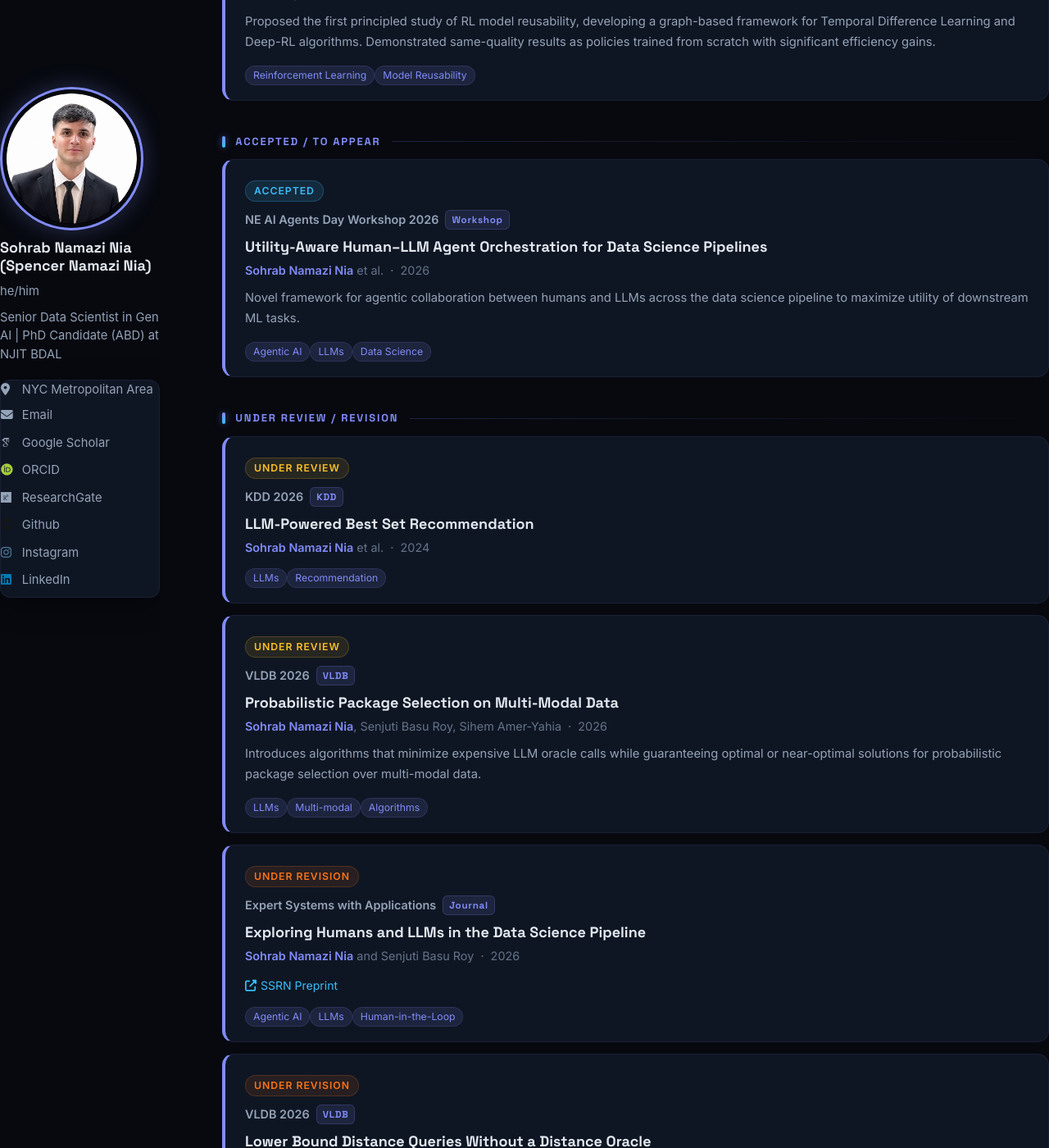
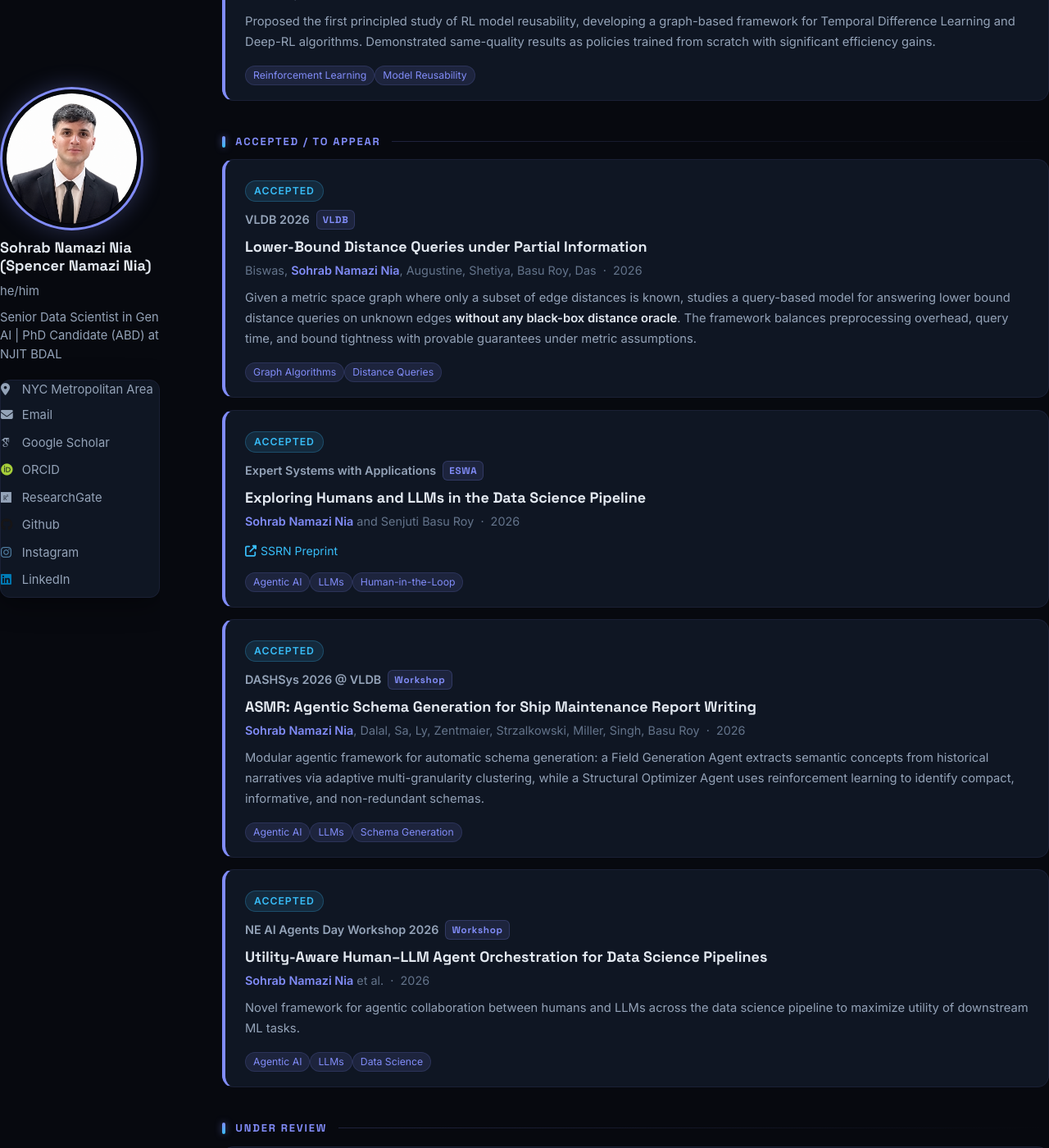
Before and after one commit to sohrabnamazinia/sohrabnamazinia.github.io, a Jekyll site: the page built from _pages/publications.md, in a window 1280 px wide and 1400 px high, scrolled down 1097 px. Shown: the whole window at 82% size. Built offline with Jekyll 4.4.1, drawn with Linux system fonts in a browser that asks for light colours; some web fonts are replaced; some of the changed text lies outside the part shown.

Commit message:
update papers

```diff
--- a/_pages/publications.md
+++ b/_pages/publications.md
@@ -50,36 +50,16 @@ redirect_from:
 
 <div class="pub-card">
   <div class="pub-status pub-status--accepted">Accepted</div>
-  <div class="pub-venue">NE AI Agents Day Workshop 2026 <span class="pub-venue-tag">Workshop</span></div>
-  <h3 class="pub-title">Utility-Aware Human–LLM Agent Orchestration for Data Science Pipelines</h3>
-  <p class="pub-authors"><strong>Sohrab Namazi Nia</strong> et al. &nbsp;·&nbsp; 2026</p>
-  <p class="pub-abstract">Novel framework for agentic collaboration between humans and LLMs across the data science pipeline to maximize utility of downstream ML tasks.</p>
-  <div class="pub-tags"><span class="proj-tag">Agentic AI</span><span class="proj-tag">LLMs</span><span class="proj-tag">Data Science</span></div>
-</div>
-
-<!-- ========== UNDER REVIEW ========== -->
-<div class="exp-section-label">Under Review / Revision</div>
-
-<div class="pub-card">
-  <div class="pub-status pub-status--review">Under Review</div>
-  <div class="pub-venue">KDD 2026 <span class="pub-venue-tag">KDD</span></div>
-  <h3 class="pub-title">LLM-Powered Best Set Recommendation</h3>
-  <p class="pub-authors"><strong>Sohrab Namazi Nia</strong> et al. &nbsp;·&nbsp; 2024</p>
-  <div class="pub-tags"><span class="proj-tag">LLMs</span><span class="proj-tag">Recommendation</span></div>
+  <div class="pub-venue">VLDB 2026 <span class="pub-venue-tag">VLDB</span></div>
+  <h3 class="pub-title">Lower-Bound Distance Queries under Partial Information</h3>
+  <p class="pub-authors">Biswas, <strong>Sohrab Namazi Nia</strong>, Augustine, Shetiya, Basu Roy, Das &nbsp;·&nbsp; 2026</p>
+  <p class="pub-abstract">Given a metric space graph where only a subset of edge distances is known, studies a query-based model for answering lower bound distance queries on unknown edges <strong>without any black-box distance oracle</strong>. The framework balances preprocessing overhead, query time, and bound tightness with provable guarantees under metric assumptions.</p>
+  <div class="pub-tags"><span class="proj-tag">Graph Algorithms</span><span class="proj-tag">Distance Queries</span></div>
 </div>
 
 <div class="pub-card">
-  <div class="pub-status pub-status--review">Under Review</div>
-  <div class="pub-venue">VLDB 2026 <span class="pub-venue-tag">VLDB</span></div>
-  <h3 class="pub-title">Probabilistic Package Selection on Multi-Modal Data</h3>
-  <p class="pub-authors"><strong>Sohrab Namazi Nia</strong>, Senjuti Basu Roy, Sihem Amer-Yahia &nbsp;·&nbsp; 2026</p>
-  <p class="pub-abstract">Introduces algorithms that minimize expensive LLM oracle calls while guaranteeing optimal or near-optimal solutions for probabilistic package selection over multi-modal data.</p>
-  <div class="pub-tags"><span class="proj-tag">LLMs</span><span class="proj-tag">Multi-modal</span><span class="proj-tag">Algorithms</span></div>
-</div>
-
-<div class="pub-card">
-  <div class="pub-status pub-status--revision">Under Revision</div>
-  <div class="pub-venue">Expert Systems with Applications <span class="pub-venue-tag">Journal</span></div>
+  <div class="pub-status pub-status--accepted">Accepted</div>
+  <div class="pub-venue">Expert Systems with Applications <span class="pub-venue-tag">ESWA</span></div>
   <h3 class="pub-title">Exploring Humans and LLMs in the Data Science Pipeline</h3>
   <p class="pub-authors"><strong>Sohrab Namazi Nia</strong> and Senjuti Basu Roy &nbsp;·&nbsp; 2026</p>
   <div class="pub-footer">
@@ -89,12 +69,43 @@ redirect_from:
 </div>
 
 <div class="pub-card">
-  <div class="pub-status pub-status--revision">Under Revision</div>
-  <div class="pub-venue">VLDB 2026 <span class="pub-venue-tag">VLDB</span></div>
-  <h3 class="pub-title">Lower Bound Distance Queries Without a Distance Oracle</h3>
-  <p class="pub-authors">Shetiya, <strong>Sohrab Namazi Nia</strong> et al. &nbsp;·&nbsp; 2026</p>
-  <p class="pub-abstract">Suite of algorithmic techniques with provable guarantees for answering lower bound distance queries over metric space graphs with unknown edge distances.</p>
-  <div class="pub-tags"><span class="proj-tag">Graph Algorithms</span><span class="proj-tag">Distance Queries</span></div>
+  <div class="pub-status pub-status--accepted">Accepted</div>
+  <div class="pub-venue">DASHSys 2026 @ VLDB <span class="pub-venue-tag">Workshop</span></div>
+  <h3 class="pub-title">ASMR: Agentic Schema Generation for Ship Maintenance Report Writing</h3>
+  <p class="pub-authors"><strong>Sohrab Namazi Nia</strong>, Dalal, Sa, Ly, Zentmaier, Strzalkowski, Miller, Singh, Basu Roy &nbsp;·&nbsp; 2026</p>
+  <p class="pub-abstract">Modular agentic framework for automatic schema generation: a Field Generation Agent extracts semantic concepts from historical narratives via adaptive multi-granularity clustering, while a Structural Optimizer Agent uses reinforcement learning to identify compact, informative, and non-redundant schemas.</p>
+  <div class="pub-tags"><span class="proj-tag">Agentic AI</span><span class="proj-tag">LLMs</span><span class="proj-tag">Schema Generation</span></div>
+</div>
+
+<div class="pub-card">
+  <div class="pub-status pub-status--accepted">Accepted</div>
+  <div class="pub-venue">NE AI Agents Day Workshop 2026 <span class="pub-venue-tag">Workshop</span></div>
+  <h3 class="pub-title">Utility-Aware Human–LLM Agent Orchestration for Data Science Pipelines</h3>
+  <p class="pub-authors"><strong>Sohrab Namazi Nia</strong> et al. &nbsp;·&nbsp; 2026</p>
+  <p class="pub-abstract">Novel framework for agentic collaboration between humans and LLMs across the data science pipeline to maximize utility of downstream ML tasks.</p>
+  <div class="pub-tags"><span class="proj-tag">Agentic AI</span><span class="proj-tag">LLMs</span><span class="proj-tag">Data Science</span></div>
+</div>
+
+<!-- ========== UNDER REVIEW ========== -->
+<div class="exp-section-label">Under Review</div>
+
+<div class="pub-card">
+  <div class="pub-status pub-status--review">Under Review</div>
+  <!-- venue hidden while under review -->
+  <!-- <div class="pub-venue">KDD 2026 <span class="pub-venue-tag">KDD</span></div> -->
+  <h3 class="pub-title">LLM-Powered Best Set Recommendation</h3>
+  <p class="pub-authors"><strong>Sohrab Namazi Nia</strong> et al. &nbsp;·&nbsp; 2024</p>
+  <div class="pub-tags"><span class="proj-tag">LLMs</span><span class="proj-tag">Recommendation</span></div>
+</div>
+
+<div class="pub-card">
+  <div class="pub-status pub-status--review">Under Review</div>
+  <!-- venue hidden while under review -->
+  <!-- <div class="pub-venue">VLDB 2026 <span class="pub-venue-tag">VLDB</span></div> -->
+  <h3 class="pub-title">Probabilistic Package Selection on Multi-Modal Data</h3>
+  <p class="pub-authors"><strong>Sohrab Namazi Nia</strong>, Senjuti Basu Roy, Sihem Amer-Yahia &nbsp;·&nbsp; 2026</p>
+  <p class="pub-abstract">Introduces algorithms that minimize expensive LLM oracle calls while guaranteeing optimal or near-optimal solutions for probabilistic package selection over multi-modal data.</p>
+  <div class="pub-tags"><span class="proj-tag">LLMs</span><span class="proj-tag">Multi-modal</span><span class="proj-tag">Algorithms</span></div>
 </div>
 
 <!-- ========== PREPRINTS ========== -->
```
Also changed, not shown: _pages/experience.md (+2 -2 lines), _pages/projects.md (+10 -0 lines), 1 other file.
